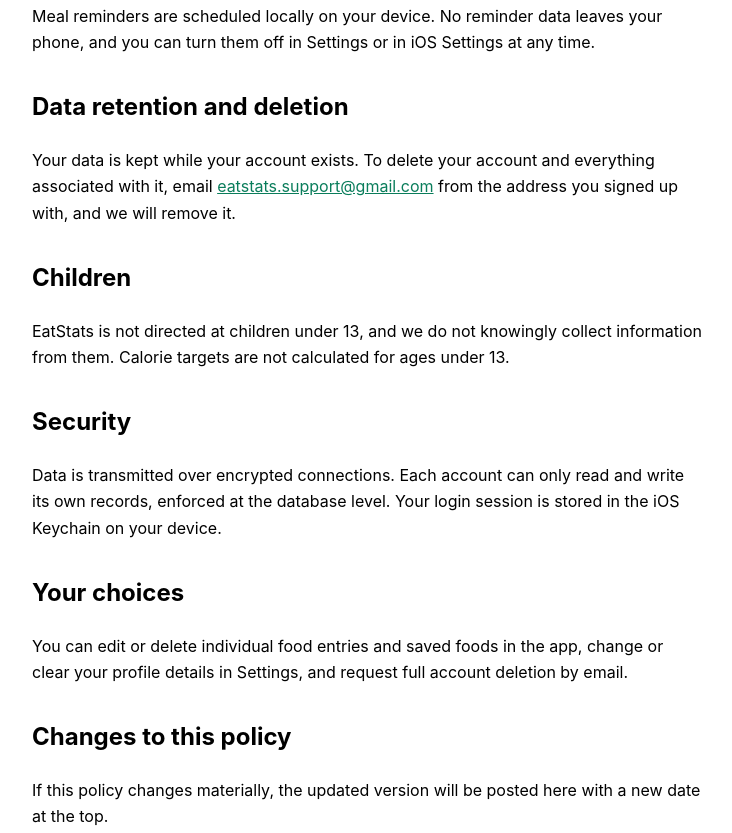
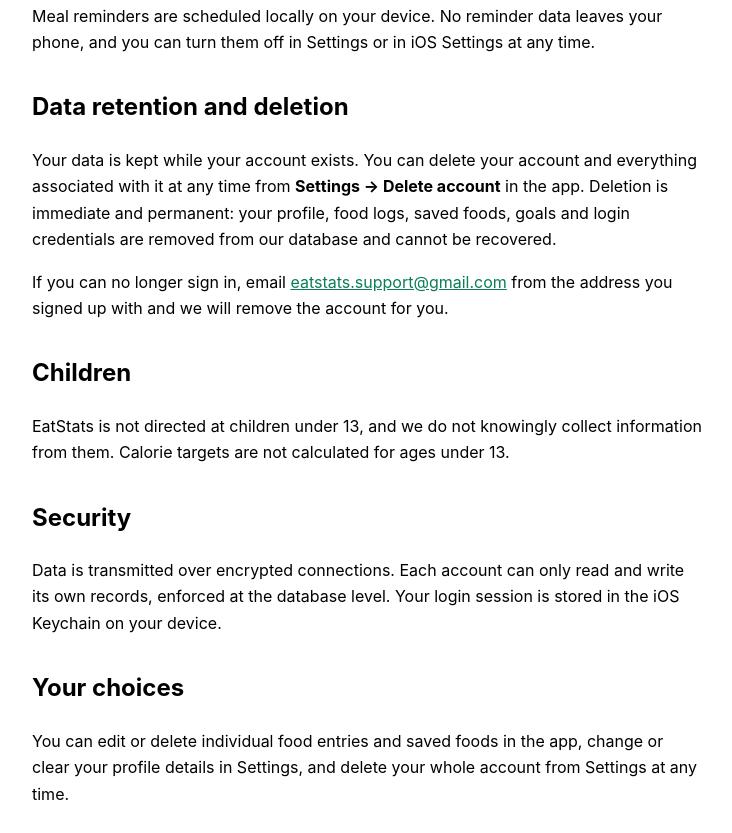
Before and after one commit to ShcherbakovRoman/eatstats-site, a plain HTML site: page privacy.html in a window 1280 px wide. Shown: the part 1686-2519 px from the top of the page, without its empty margins (272-1004 px from the left). Drawn offline with Linux system fonts and the light colour scheme.

Commit message:
update deletion process

```diff
--- a/privacy.html
+++ b/privacy.html
@@ -90,10 +90,13 @@
 phone, and you can turn them off in Settings or in iOS Settings at any time.</p>
 
 <h2>Data retention and deletion</h2>
-<p>Your data is kept while your account exists. To delete your account and everything
-associated with it, email
+<p>Your data is kept while your account exists. You can delete your account and everything
+associated with it at any time from <strong>Settings &rarr; Delete account</strong> in the
+app. Deletion is immediate and permanent: your profile, food logs, saved foods, goals and
+login credentials are removed from our database and cannot be recovered.</p>
+<p>If you can no longer sign in, email
 <a href="mailto:eatstats.support@gmail.com">eatstats.support@gmail.com</a> from the
-address you signed up with, and we will remove it.</p>
+address you signed up with and we will remove the account for you.</p>
 
 <h2>Children</h2>
 <p>EatStats is not directed at children under 13, and we do not knowingly collect
@@ -106,7 +109,8 @@
 
 <h2>Your choices</h2>
 <p>You can edit or delete individual food entries and saved foods in the app, change or
-clear your profile details in Settings, and request full account deletion by email.</p>
+clear your profile details in Settings, and delete your whole account from Settings at any
+time.</p>
 
 <h2>Changes to this policy</h2>
 <p>If this policy changes materially, the updated version will be posted here with a new
```
Also changed, not shown: terms.html (+4 -3 lines).
